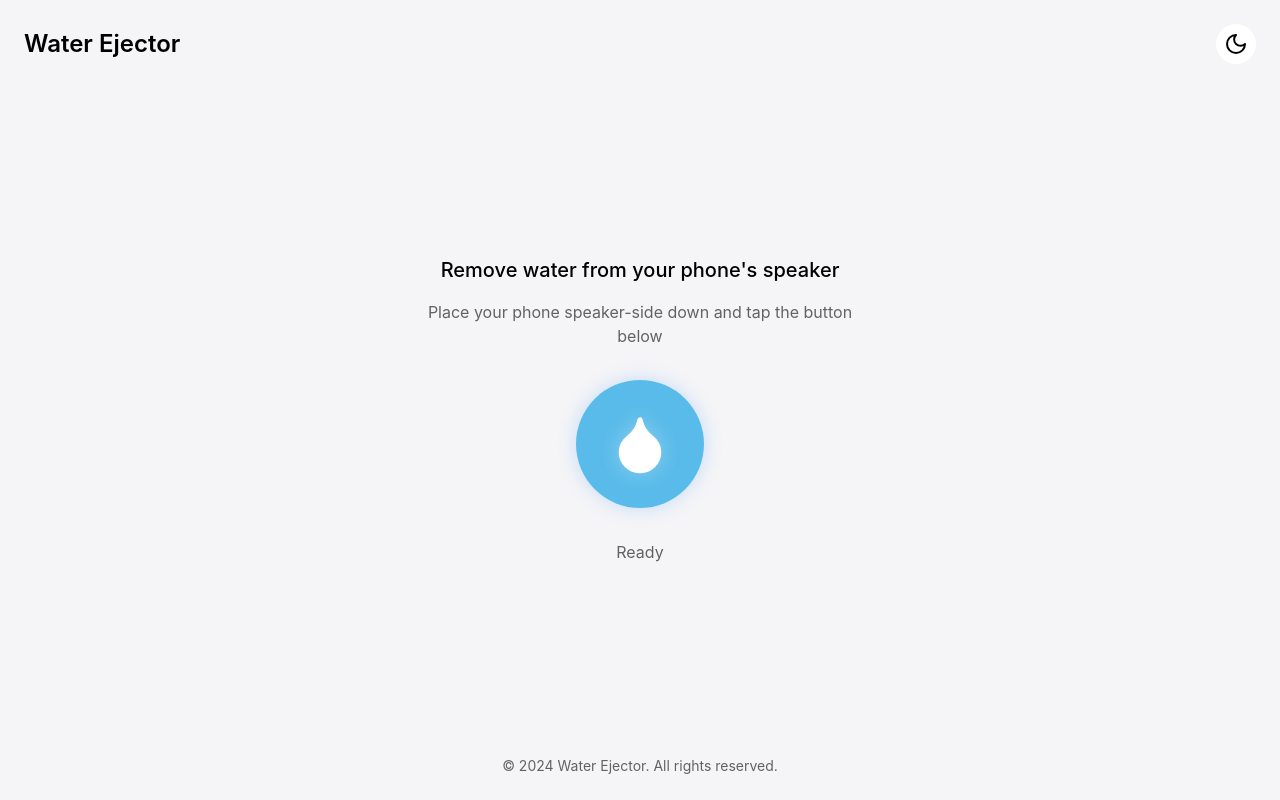
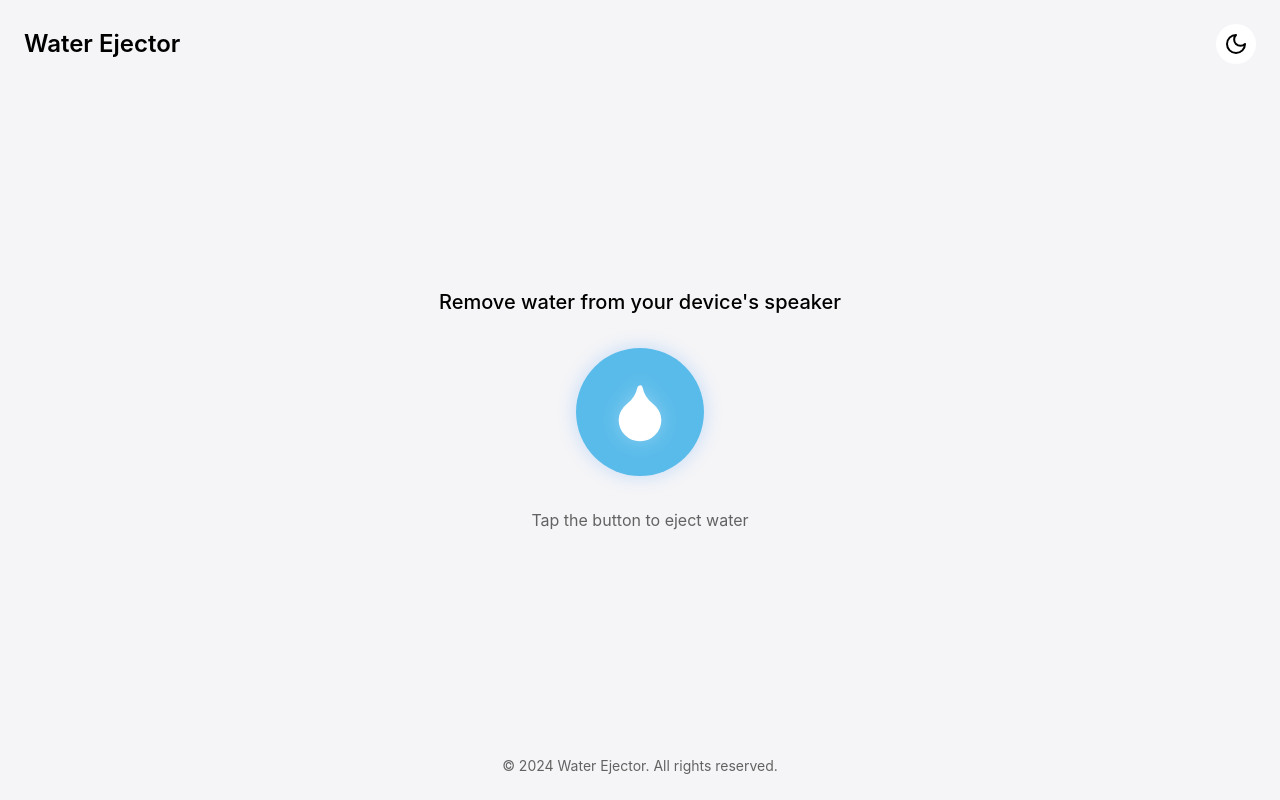
Before and after one commit to AndreBeckerNorton/waterinphone, a React (Vite) app: page / in a window 1280 px wide. Built offline with nearby package versions, Linux system fonts and the light colour scheme.

Commit message:
better copy

```diff
--- a/src/components/WaterEjector.jsx
+++ b/src/components/WaterEjector.jsx
@@ -146,10 +146,7 @@ const WaterEjector = () => {
       {/* Main Content */}
       <main className="flex-1 w-full max-w-lg mx-auto flex flex-col items-center justify-center p-6 space-y-8">
         <div className="text-center space-y-4">
-          <h2 className="text-xl font-medium">Remove water from your phone&apos;s speaker</h2>
-          <p style={{ color: isDarkMode ? 'rgba(255,255,255,0.6)' : 'rgba(0,0,0,0.6)' }}>
-            Place your phone speaker-side down and tap the button below
-          </p>
+          <h2 className="text-xl font-medium">Remove water from your device&apos;s speaker</h2>
         </div>
 
         {/* Ejector Button */}
@@ -190,7 +187,7 @@ const WaterEjector = () => {
 
         {/* Status Text */}
         <p style={{ color: isDarkMode ? 'rgba(255,255,255,0.6)' : 'rgba(0,0,0,0.6)' }}>
-          {isPlaying ? 'Ejecting water...' : 'Ready'}
+          {isPlaying ? 'Ejecting water...' : 'Tap the button to eject water'}
         </p>
       </main>
 
```
